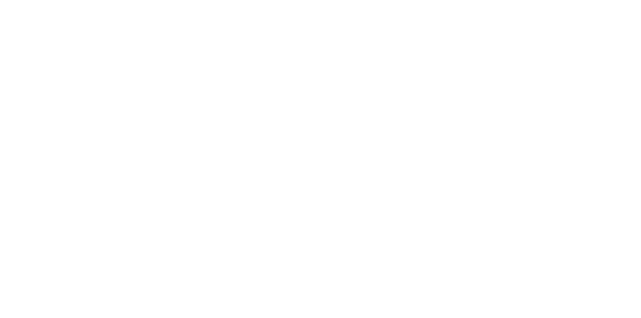
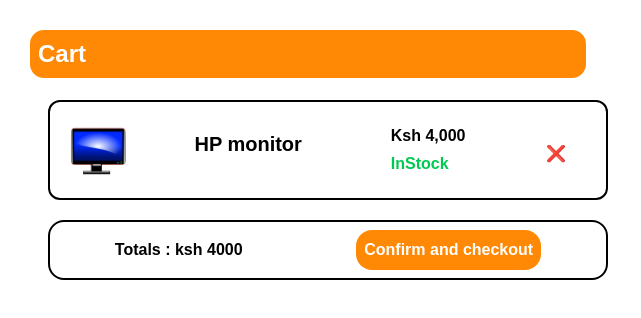
Before and after one commit to Marcos-dev41/EcomWebApp, a React (Vite) app in the folder ECOM-FRONTEND-1/my-app/: page /cart in a window 1280 px wide. Before the commit this address had no page. Shown: the top 318 px of the page, without its empty margins (0-641 px from the left). Built offline with nearby package versions, Linux system fonts and the light colour scheme.

Commit message:
added the cart page and components

```diff
--- a/ECOM-FRONTEND-1/my-app/src/App.jsx
+++ b/ECOM-FRONTEND-1/my-app/src/App.jsx
@@ -4,6 +4,7 @@
 import ProductList from './pages/ProductPage';
 import RegistrationPage from './pages/RegistrationPage'
 import LoginPage from './pages/LoginPage'
+import CartPage from "./pages/CartPage";
 
 function App() {
 
@@ -15,6 +16,7 @@
         <Route path="/products" element={<ProductList/>}></Route>
         <Route path="/register" element={<RegistrationPage/>}></Route>
         <Route path="/login" element={<LoginPage/>}></Route>
+        <Route path="/cart" element={<CartPage/>}></Route>
       </Routes>
     </BrowserRouter>
   )
--- /dev/null
+++ b/ECOM-FRONTEND-1/my-app/src/components/CartComp.jsx
@@ -0,0 +1,24 @@
+import React from 'react'
+import cartimg from '../../src/assets/m2.png'
+
+export default function
+() {
+  return (
+    <div className='flex flex-row p-5 rounded-xl justify-between w-full 2xl:max-w-[500px] h-25 border-2 m-5'>
+        <img src={cartimg} alt=""/>
+        <div className='flex flex-row justify-around w-90'>
+        <div className='p-2'>
+            <h2 className='h-10 font-semibold text-xl'>HP monitor</h2>
+        </div>
+
+        <div className="flex  flex-col flex-start font-semibold justify-around">
+            <h4> Ksh 4,000</h4>
+            <h4 className = "text-green-500 ">InStock</h4>
+        </div>
+        </div>
+        <button className=" mt-2 p-2 pl-5 pr-5 rounded-5xl">
+           ❌
+        </button>
+    </div>
+  )
+}
--- a/ECOM-FRONTEND-1/my-app/src/pages/CartPage.jsx
+++ b/ECOM-FRONTEND-1/my-app/src/pages/CartPage.jsx
@@ -0,0 +1,19 @@
+import React from 'react'
+import CartComp from '../components/CartComp'
+
+export default function CartPage() {
+  return (
+    <>
+     <div className=' w-fit p-5 m-2 h-100 rounded-2xl'>
+        <div className='w-full border-2 rounded-2xl flex flex-row items-center bg-orange-400 p-2 text-white text-2xl font-bold'>
+            <h2 className='text-center text-2xl font-bold'>Cart</h2>
+        </div>
+        <CartComp/>
+        <div className='flex flex-row justify-around p-2 m-5 w-full text-center items-center border-2 rounded-2xl 2xl:max-w-[500px]'>
+           <h4 className='font-semibold'>Totals : ksh 4000</h4>
+           <button className='bg-orange-400 text-white font-semibold rounded-2xl p-2'>Confirm and checkout</button>
+        </div>
+     </div>
+    </>
+  )
+}
```
